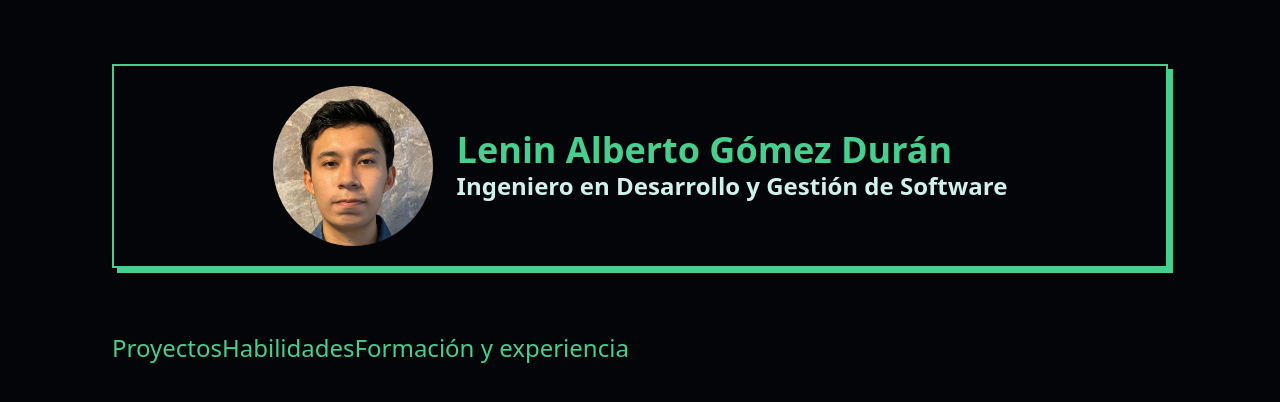
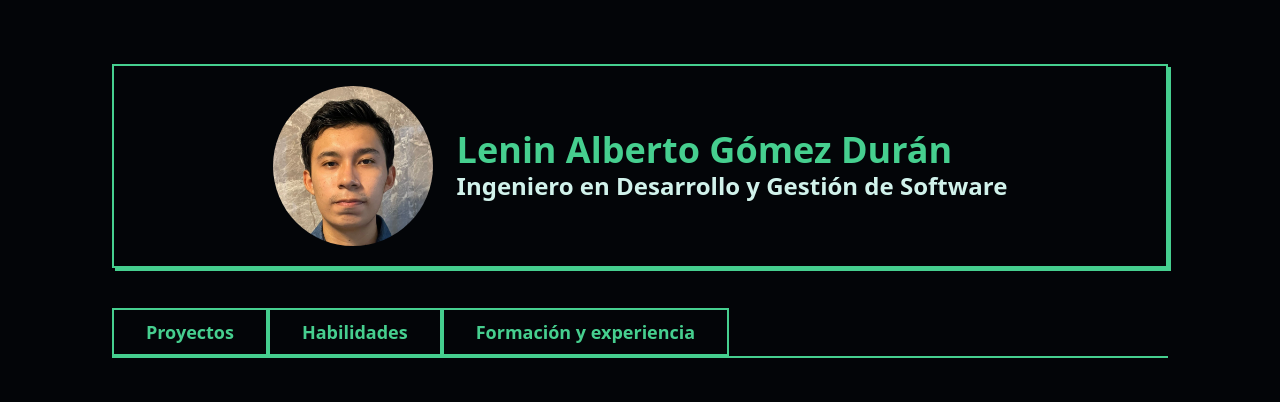
Before and after one commit to L3ninAlberto/my-portfolio, a React (Vite) app: page / in a window 1280 px wide. Shown: the top 402 px of the page. Built offline with nearby package versions, Linux system fonts and the light colour scheme.

Commit message:
development of projects section

```diff
--- a/src/App.jsx
+++ b/src/App.jsx
@@ -1,7 +1,26 @@
+import ProjectsSection from "./components/ProjectsSection";
+
 function App() {
+  const sections = [
+    {
+      name: "Proyectos",
+      content: <ProjectsSection />,
+    },
+    {
+      name: "Habilidades",
+      content: <p>Habilidades</p>,
+    },
+    {
+      name: "Formación y experiencia",
+      content: <p>Formación y experiencia</p>,
+    },
+  ];
+
+  const changeSection = (index) => console.log(index);
+
   return (
-    <div className="hp flex flex-col gap-y-16">
-      <div className="flex items-center justify-center gap-6 py-5 mt-16 border-2 border-primary shadow-box">
+    <div className="px-28 py-16">
+      <div className="flex items-center justify-center gap-6 py-5 mb-10 border-2 border-primary shadow-box">
         <div className="w-40 h-40">
           <img
             src="imgs/face.webp"
@@ -19,10 +38,21 @@ function App() {
         </div>
       </div>
 
-      <div className="text-primary text-2xl">
-        <button>Proyectos</button>
-        <button>Habilidades</button>
-        <button>Formación y experiencia</button>
+      <div>
+        <div className="mb-5 border-b-2 border-primary">
+          {sections.map((section, index) => (
+            <button
+              key={index}
+              type="button"
+              className="py-2 px-8 text-primary text-lg font-bold border-2 border-primary cursor-pointer hover:bg-primary hover:text-bg"
+              onClick={() => changeSection(index)}
+            >
+              {section.name}
+            </button>
+          ))}
+        </div>
+
+        {/* section content */}
       </div>
     </div>
   );
--- /dev/null
+++ b/src/components/Project.jsx
@@ -0,0 +1,62 @@
+import { useState } from "react";
+
+export default function Project() {
+  const [expand, setExpand] = useState(false);
+
+  const toggleExpand = () => setExpand(!expand);
+
+  return (
+    <div
+      className={`w-full h-max flex flex-col gap-4 p-4 border-2 border-primary ${
+        expand ? "col-span-2 shadow-box" : "hover:shadow-box cursor-pointer"
+      }`}
+      onClick={toggleExpand}
+    >
+      <p className="text-primary text-lg font-bold border-b-2 border-primary">
+        Lorem ipsum dolor sit amet consectetur adipisicing elit
+      </p>
+
+      {expand ? (
+        <div className="grow flex flex-col gap-4">
+          <p className="font-bold text-secondary">
+            Lorem ipsum dolor sit amet, consectetur adipisicing elit.
+          </p>
+          <ul className="w-full flex gap-2 overflow-x-auto">
+            {Array.from({ length: 4 }).map((_, index) => (
+              <li key={index} className="min-w-full max-w-full">
+                <img src="imgs/project.webp" alt="project" />
+              </li>
+            ))}
+          </ul>
+
+          <p className="text-secondary text-sm">
+            Lorem ipsum dolor, sit amet consectetur adipisicing elit. Est
+            assumenda et magnam, adipisci, quisquam quidem quis ex doloremque
+            tempora consequatur facere fugiat a, aspernatur dolorum eligendi
+            dicta non provident. Veniam.
+          </p>
+
+          <p className="font-bold text-primary border-b-2 border-primary">
+            Tecnologías utilizadas
+          </p>
+
+          <ul className="w-full grid grid-cols-20 gap-3">
+            {Array.from({ length: 5 }).map((_, index) => (
+              <li key={index}>
+                <img
+                  src="imgs/html.png"
+                  alt=""
+                  className="w-full h-full aspect-square object-contain"
+                />
+              </li>
+            ))}
+          </ul>
+        </div>
+      ) : (
+        <div className="grow">
+          <img src="imgs/project.webp" alt="project" className="h-full" />
+        </div>
+      )}
+    </div>
+  );
+}
--- /dev/null
+++ b/src/components/ProjectsSection.jsx
@@ -0,0 +1,13 @@
+import Project from "./Project";
+
+export default function ProjectsSection() {
+  return (
+    <section>
+      <ul className="grid grid-cols-2 gap-6">
+        {Array.from({ length: 6 }).map((_, index) => (
+          <Project key={index} />
+        ))}
+      </ul>
+    </section>
+  );
+}
--- a/src/index.css
+++ b/src/index.css
@@ -9,14 +9,5 @@ body {
   --color-primary: #46cf8f;
   --color-secondary: #d1f2eb;
 
-  --shadow-box: 5px 5px #46cf8f;
+  --shadow-box: 3px 3px #46cf8f;
 }
-
-@layer components {
-  /* spacing */
-  .hp {
-    @apply px-28;
-  }
-
-  /* typography */
-}
```
Also changed, not shown: public/imgs/html.png (added), public/imgs/project.webp (added).
